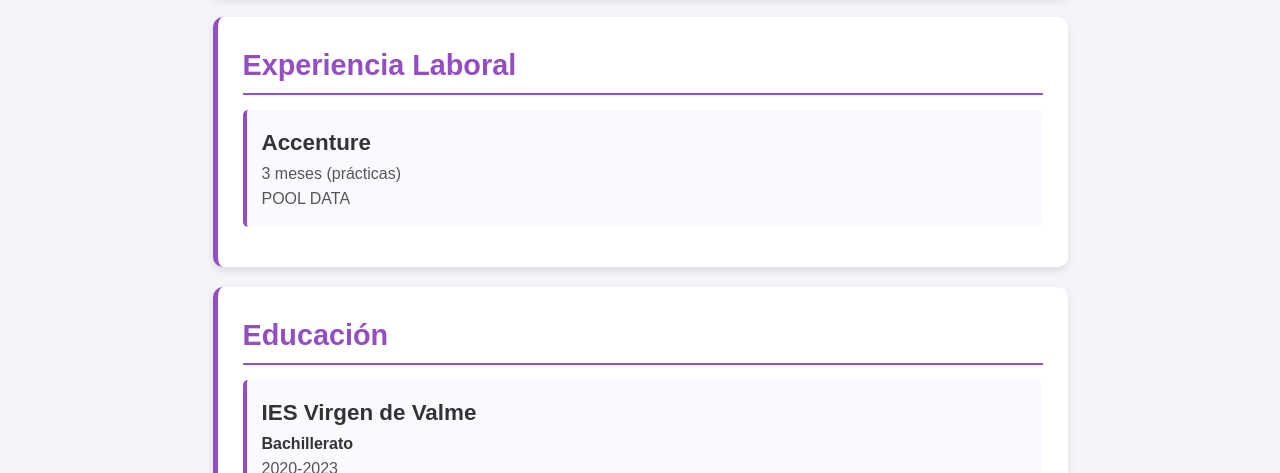
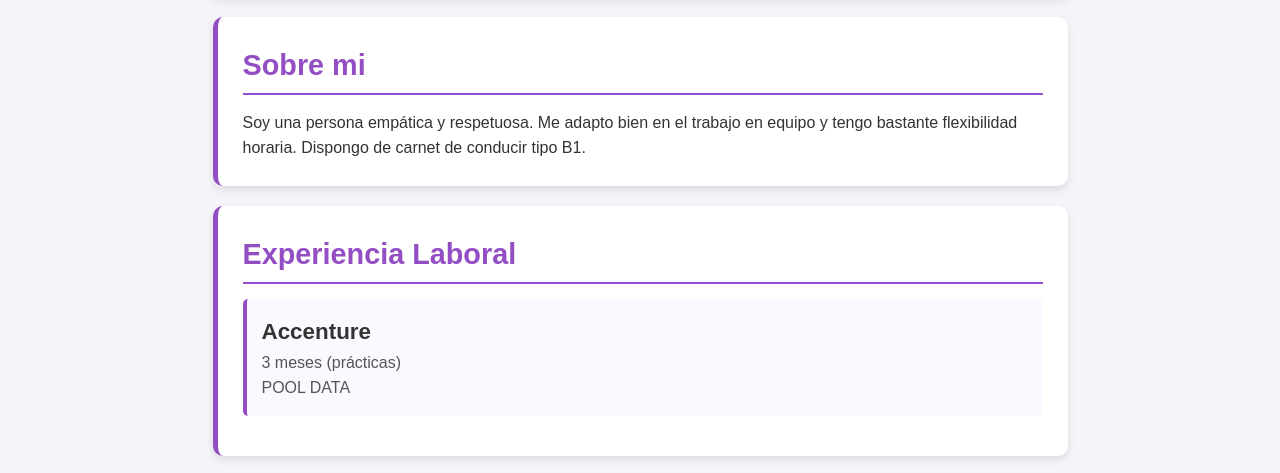
Before and after one commit to luciasanchezz/Actv3.8, a plain HTML site: page index.html in a window 1280 px wide. Shown: the part 320-793 px from the top of the page. Drawn offline with Linux system fonts and the light colour scheme.

Commit message:
Nuevo commit

```diff
--- a/index.html
+++ b/index.html
@@ -19,7 +19,12 @@
         <p>Batalla de Lepanto, Blq 4, 1ºC | 644618076 |  luciasanchezfernandez2@gmail.com</p>
     </header>
 
-
+    <!--Sobre mi-->
+    <section id="sobremi">
+        <h2>Sobre mi</h2>
+            <p>Soy una persona empática y respetuosa. Me adapto bien en el trabajo en
+                equipo y tengo bastante flexibilidad horaria. Dispongo de carnet de conducir tipo B1.</p>
+    </section>
 
 
     <!--Experiencia-->
```
